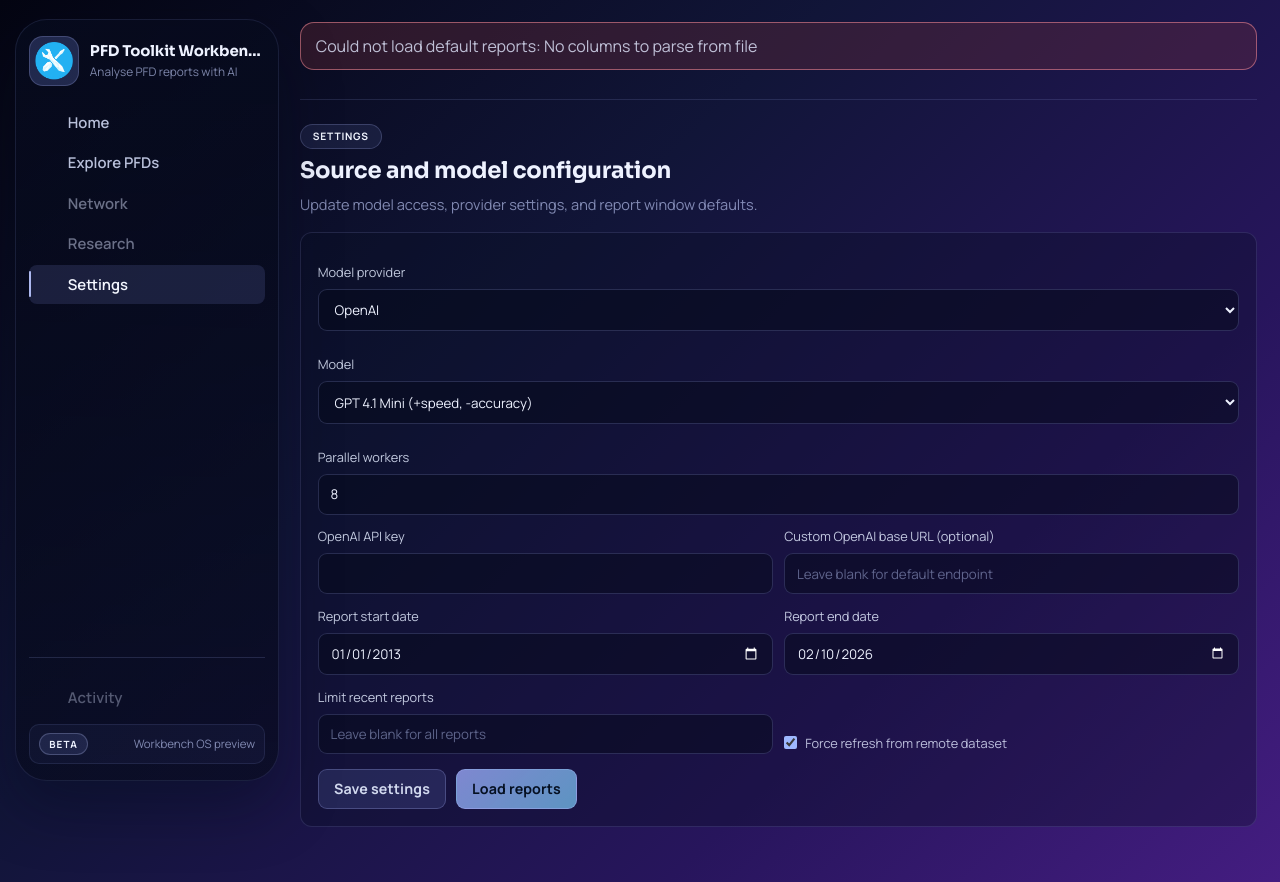
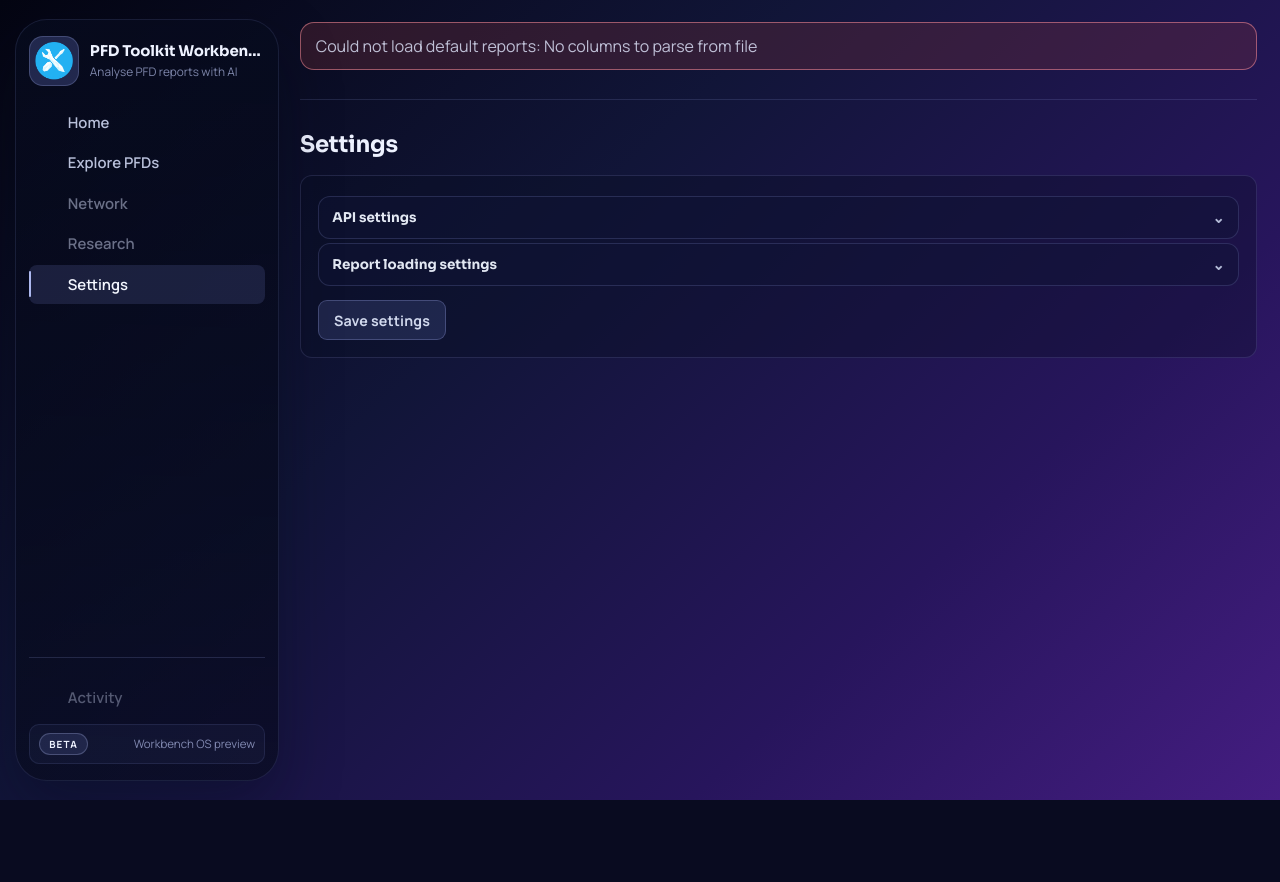
Before and after one commit to Sam-Osian/PFD-toolkit, a Django app: page /settings/ in a window 1280 px wide. After the commit the page ends 800 px from the top, so only its background shows below. Run offline with Django 5.2, Linux system fonts and the light colour scheme; data that the repository does not hold is empty; some libraries are stand-ins or nearby versions.

Commit message:
Changed layout of settings & add user warning when reports are re-loaded

```diff
--- a/django_workbench/workbench/static/workbench/workbench.css
+++ b/django_workbench/workbench/static/workbench/workbench.css
@@ -1366,6 +1366,18 @@ button:disabled {
     gap: 0.6rem;
 }
 
+.settings-category {
+    margin-top: 0.7rem;
+}
+
+.settings-category__heading {
+    display: block;
+    font-family: 'Sora', sans-serif;
+    font-size: 0.84rem;
+    font-weight: 650;
+    color: rgba(240, 245, 255, 0.94);
+}
+
 .config-modal-backdrop {
     position: fixed;
     inset: 0;
--- a/django_workbench/workbench/static/workbench/workbench.js
+++ b/django_workbench/workbench/static/workbench/workbench.js
@@ -910,6 +910,117 @@
             if (!startValid || !endValid) {
                 event.preventDefault();
                 form.reportValidity();
+            }
+        });
+    }
+
+    function setupSettingsLoadReportsConfirm() {
+        const form = document.querySelector(".settings-workbench .config-form");
+        const openButton = document.querySelector("[data-settings-load-open]");
+        const confirmModal = byId("settings-load-reports-confirm");
+        if (!form || !openButton) {
+            return;
+        }
+        if (form.dataset.loadConfirmBound === "1") {
+            return;
+        }
+        form.dataset.loadConfirmBound = "1";
+
+        if (!confirmModal) {
+            openButton.addEventListener("click", function (event) {
+                if (form.dataset.loadReportsConfirmed === "1") {
+                    return;
+                }
+                const allowed = window.confirm(
+                    "Loading reports will refresh your existing workspace. Any unsaved workflow changes and generated outputs will be lost. Continue?"
+                );
+                if (!allowed) {
+                    event.preventDefault();
+                    return;
+                }
+                form.dataset.loadReportsConfirmed = "1";
+            });
+            return;
+        }
+
+        const cancelButton = confirmModal.querySelector("[data-settings-load-cancel]");
+        const confirmButton = confirmModal.querySelector("[data-settings-load-confirm]");
+        let pendingSubmitter = null;
+
+        function closeConfirm(restoreFocus) {
+            confirmModal.classList.add("hidden");
+            document.body.classList.remove("modal-open");
+            if (restoreFocus && pendingSubmitter && typeof pendingSubmitter.focus === "function") {
+                pendingSubmitter.focus();
+            }
+            pendingSubmitter = null;
+        }
+
+        function openConfirm(submitter) {
+            pendingSubmitter = submitter;
+            confirmModal.classList.remove("hidden");
+            document.body.classList.add("modal-open");
+            if (cancelButton) {
+                cancelButton.focus();
+            }
+        }
+
+        if (openButton) {
+            openButton.addEventListener("click", function (event) {
+                if (form.dataset.loadReportsConfirmed === "1") {
+                    return;
+                }
+                event.preventDefault();
+                openConfirm(openButton);
+            });
+        }
+
+        form.addEventListener("submit", function (event) {
+            const submitter = event.submitter;
+            const actionValue = submitter ? submitter.value : "";
+            if (actionValue !== "load_reports") {
+                return;
+            }
+            if (form.dataset.loadReportsConfirmed === "1") {
+                delete form.dataset.loadReportsConfirmed;
+                return;
+            }
+            event.preventDefault();
+            openConfirm(submitter);
+        });
+
+        if (cancelButton) {
+            cancelButton.addEventListener("click", function () {
+                closeConfirm(true);
+            });
+        }
+
+        if (confirmButton) {
+            confirmButton.addEventListener("click", function () {
+                if (!pendingSubmitter) {
+                    closeConfirm(false);
+                    return;
+                }
+                form.dataset.loadReportsConfirmed = "1";
+                const submitter = pendingSubmitter;
+                closeConfirm(false);
+                if (typeof form.requestSubmit === "function") {
+                    form.requestSubmit(submitter);
+                    return;
+                }
+                submitter.click();
+            });
+        }
+
+        confirmModal.addEventListener("click", function (event) {
+            if (event.target === confirmModal) {
+                closeConfirm(true);
+            }
+        });
+
+        document.addEventListener("keydown", function (event) {
+            if (event.key === "Escape" && !confirmModal.classList.contains("hidden")) {
+                closeConfirm(true);
             }
         });
     }
@@ -2025,6 +2136,7 @@
         setupTopbarLLMProviderToggle();
         setupTopbarAIResetConfirm();
         setupTopbarDateValidation();
+        setupSettingsLoadReportsConfirm();
         setupAdvancedAIPopovers();
         setupDatasetPagination();
         setupExploreDashboard();
@@ -2065,18 +2177,16 @@
         const pageCache = new Map();
         let activePath = window.location.pathname;
         let activeWorkspaceToken = getWorkspaceToken(contentRoot);
-        if (contentRoot.firstElementChild) {
         pageCache.set(activePath, {
-                node: contentRoot.firstElementChild,
+            html: contentRoot.innerHTML,
             workspaceToken: activeWorkspaceToken,
         });
-        }
-
-        function swapTo(pathname, page, node, pushHistory, workspaceToken) {
-            if (!node) {
-                return;
-            }
-            contentRoot.replaceChildren(node);
+
+        function swapTo(pathname, page, html, pushHistory, workspaceToken) {
+            if (typeof html !== "string") {
+                return;
+            }
+            contentRoot.innerHTML = html;
             contentRoot.dataset.page = page;
             contentRoot.dataset.workspaceToken = workspaceToken || "";
             applyBodyPageClass(page);
@@ -2122,18 +2232,15 @@
             }
 
             event.preventDefault();
-            const currentNode = contentRoot.firstElementChild;
-            if (currentNode) {
             pageCache.set(currentPath, {
-                    node: currentNode,
+                html: contentRoot.innerHTML,
                 workspaceToken: activeWorkspaceToken,
             });
-            }
 
             const targetPage = link.getAttribute("data-page-link") || getPageFromPath(targetPath);
             const cachedEntry = pageCache.get(targetPath);
             if (cachedEntry && cachedEntry.workspaceToken === activeWorkspaceToken) {
-                swapTo(targetPath, targetPage, cachedEntry.node, true, cachedEntry.workspaceToken);
+                swapTo(targetPath, targetPage, cachedEntry.html, true, cachedEntry.workspaceToken);
                 return;
             }
             if (cachedEntry) {
@@ -2156,20 +2263,20 @@
                     const parser = new DOMParser();
                     const doc = parser.parseFromString(html, "text/html");
                     const incomingRoot = doc.querySelector("#page-content");
-                    const incomingNode = incomingRoot ? incomingRoot.firstElementChild : null;
+                    const incomingHtml = incomingRoot ? incomingRoot.innerHTML : "";
                     const page = incomingRoot && incomingRoot.dataset.page
                         ? incomingRoot.dataset.page
                         : targetPage;
                     const workspaceToken = incomingRoot ? getWorkspaceToken(incomingRoot) : "";
-                    if (!incomingNode) {
+                    if (!incomingRoot) {
                         window.location.href = targetPath;
                         return;
                     }
                     pageCache.set(targetPath, {
-                        node: incomingNode,
+                        html: incomingHtml,
                         workspaceToken: workspaceToken,
                     });
-                    swapTo(targetPath, page, incomingNode, true, workspaceToken);
+                    swapTo(targetPath, page, incomingHtml, true, workspaceToken);
                 })
                 .catch(() => {
                     window.location.href = targetPath;
@@ -2179,16 +2286,13 @@
         window.addEventListener("popstate", function () {
             const path = window.location.pathname;
             const page = getPageFromPath(path);
-            const currentNode = contentRoot.firstElementChild;
-            if (currentNode) {
             pageCache.set(activePath, {
-                    node: currentNode,
+                html: contentRoot.innerHTML,
                 workspaceToken: activeWorkspaceToken,
             });
-            }
             const cachedEntry = pageCache.get(path);
             if (cachedEntry && cachedEntry.workspaceToken === activeWorkspaceToken) {
-                swapTo(path, page, cachedEntry.node, false, cachedEntry.workspaceToken);
+                swapTo(path, page, cachedEntry.html, false, cachedEntry.workspaceToken);
                 return;
             }
             window.location.reload();
--- a/django_workbench/workbench/templates/workbench/base.html
+++ b/django_workbench/workbench/templates/workbench/base.html
@@ -56,6 +56,6 @@
     </div>
     <script src="{% static 'workbench/vendor/overlayscrollbars.browser.es6.min.js' %}?v=20260211l"></script>
     <script src="{% static 'workbench/vendor/echarts.min.js' %}" defer></script>
-    <script src="{% static 'workbench/workbench.js' %}?v=20260211zh"></script>
+    <script src="{% static 'workbench/workbench.js' %}?v=20260212b"></script>
 </body>
 </html>
--- a/django_workbench/workbench/templates/workbench/settings.html
+++ b/django_workbench/workbench/templates/workbench/settings.html
@@ -8,15 +8,18 @@
 <div class="workbench settings-workbench">
     <section class="shell-panel reveal-up">
         <div class="section-card-header">
-            <span class="section-kicker">Settings</span>
-            <h3>Source and model configuration</h3>
-            <p>Update model access, provider settings, and report window defaults.</p>
+            <h3>Settings</h3>
         </div>
 
         <form method="post" class="form-card config-form">
             {% csrf_token %}
 
-            <div class="config-grid config-grid--three">
+            <details class="expander workflow-clean-expander settings-category">
+                <summary>
+                    <span class="settings-category__heading">API settings</span>
+                </summary>
+                <div class="expander-content">
+                    <div class="config-grid">
                         <div class="field-group">
                             <label for="provider_override">Model provider</label>
                             <select id="provider_override" name="provider_override">
@@ -38,32 +41,31 @@
                     </div>
 
                     <div id="openai-fields" {% if provider == 'OpenRouter' %}class="hidden"{% endif %}>
-                <div class="config-grid config-grid--two">
+                        <div class="config-grid">
                             <div class="field-group">
                                 <label for="openai_api_key">OpenAI API key</label>
                                 <input id="openai_api_key" name="openai_api_key" type="password" value="{{ openai_api_key }}">
-                    </div>
-                    <div class="field-group">
-                        <label for="openai_base_url">Custom OpenAI base URL (optional)</label>
-                        <input id="openai_base_url" name="openai_base_url" value="{{ openai_base_url }}" placeholder="Leave blank for default endpoint">
                             </div>
                         </div>
                     </div>
 
                     <div id="openrouter-fields" {% if provider != 'OpenRouter' %}class="hidden"{% endif %}>
-                <div class="config-grid config-grid--two">
+                        <div class="config-grid">
                             <div class="field-group">
                                 <label for="openrouter_api_key">OpenRouter API key</label>
                                 <input id="openrouter_api_key" name="openrouter_api_key" type="password" value="{{ openrouter_api_key }}">
                             </div>
-                    <div class="field-group">
-                        <label for="openrouter_base_url">OpenRouter API base</label>
-                        <input id="openrouter_base_url" name="openrouter_base_url" value="{{ openrouter_base_url }}">
                         </div>
                     </div>
                 </div>
+            </details>
 
-            <div class="config-grid config-grid--two">
+            <details class="expander workflow-clean-expander settings-category">
+                <summary>
+                    <span class="settings-category__heading">Report loading settings</span>
+                </summary>
+                <div class="expander-content">
+                    <div class="config-grid">
                         <div class="field-group">
                             <label for="report_start_date">Report start date</label>
                             <input id="report_start_date" name="report_start_date" type="date" value="{{ report_start_date }}">
@@ -74,7 +76,7 @@
                         </div>
                     </div>
 
-            <div class="config-grid config-grid--two config-grid--align-end">
+                    <div class="config-grid">
                         <div class="field-group">
                             <label for="n_reports">Limit recent reports</label>
                             <input id="n_reports" name="n_reports" type="number" min="1" step="1" value="{{ report_limit|default_if_none:'' }}" placeholder="Leave blank for all reports">
@@ -86,12 +88,27 @@
                             </label>
                         </div>
                     </div>
+                    <div class="settings-actions">
+                        <button type="submit" name="action" value="load_reports" class="button-primary" data-settings-load-open>Load reports</button>
+                    </div>
+                </div>
+            </details>
 
             <div class="settings-actions">
                 <button type="submit" name="action" value="save_settings" class="button-secondary">Save settings</button>
-                <button type="submit" name="action" value="load_reports" class="button-primary">Load reports</button>
             </div>
         </form>
     </section>
+
+    <div class="confirm-modal-backdrop hidden" id="settings-load-reports-confirm" aria-modal="true" role="dialog" aria-labelledby="settings-load-reports-title">
+        <section class="confirm-modal">
+            <h3 id="settings-load-reports-title">Reload reports and replace this workspace?</h3>
+            <p>Loading reports will refresh your existing workspace. Any unsaved workflow changes and generated outputs will be lost.</p>
+            <div class="confirm-modal__actions">
+                <button type="button" class="button-secondary" data-settings-load-cancel>Cancel</button>
+                <button type="button" class="button-primary" data-settings-load-confirm>Confirm and reload</button>
+            </div>
+        </section>
+    </div>
 </div>
 {% endblock %}
```
Lines whose indentation alone changed are shown as unchanged.
